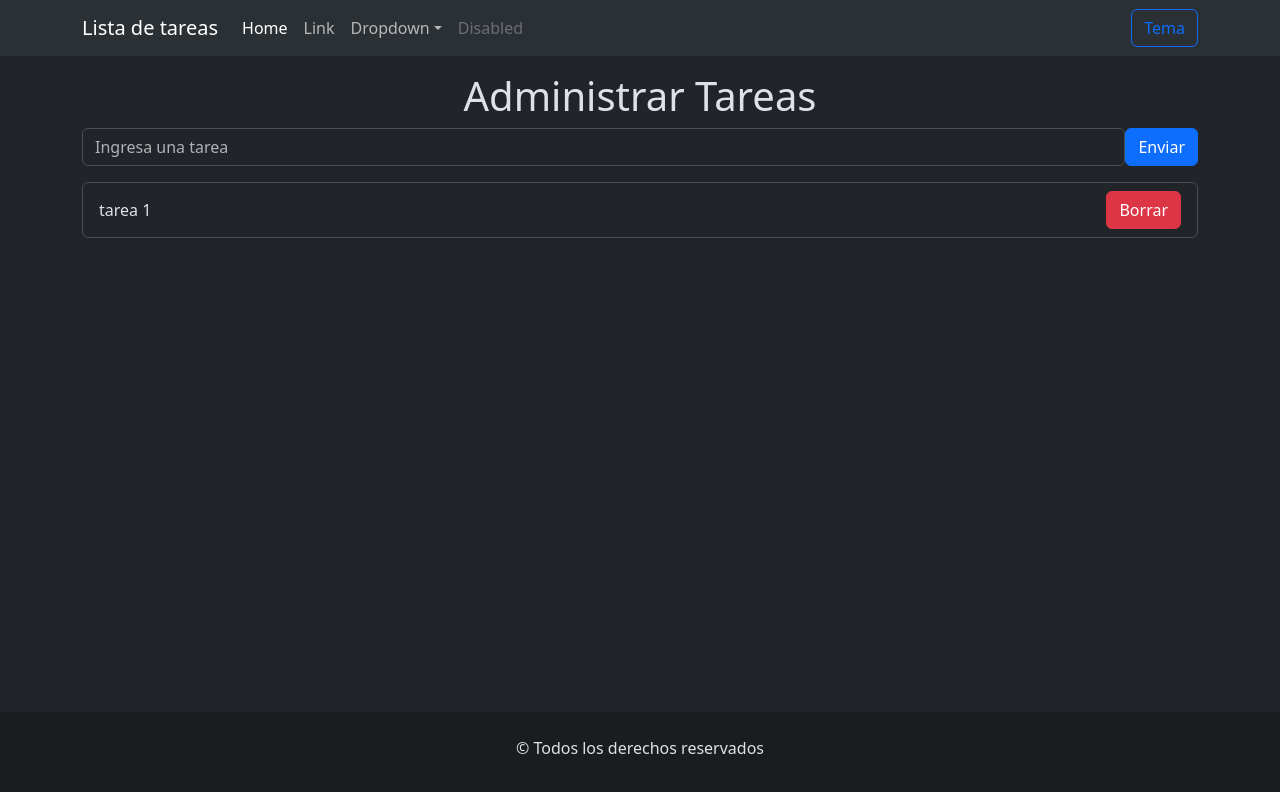
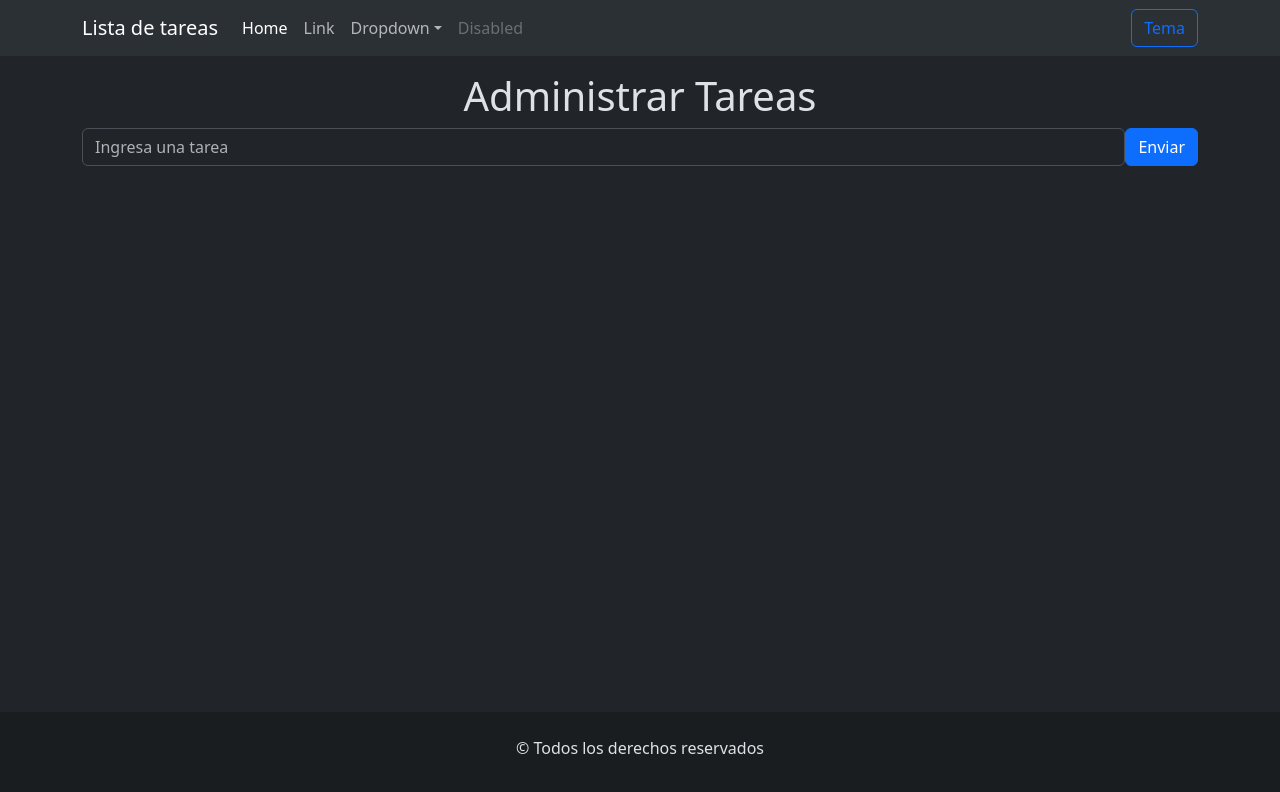
Before and after one commit to rollingcodeschool/listaTareas-c23, a React (Vite) app: page / in a window 1280 px wide. Shown: the top 792 px of the page. Built offline with nearby package versions, Linux system fonts and the light colour scheme.

Commit message:
enviamos por props el arrayTareas y lo mapeamos

```diff
--- a/src/components/FormularioTarea.jsx
+++ b/src/components/FormularioTarea.jsx
@@ -34,7 +34,7 @@ const handleSubmit = (e)=>{
           <button className="btn btn-primary">Enviar</button>
         </div>
       </form>
-      <ListaTarea></ListaTarea>
+      <ListaTarea arrayTareasProps={arrayTareas}></ListaTarea>
     </section>
   );
 };
--- a/src/components/ListaTarea.jsx
+++ b/src/components/ListaTarea.jsx
@@ -1,9 +1,11 @@
 import ItemTarea from "./ItemTarea";
 
-const ListaTarea = () => {
+const ListaTarea = ({arrayTareasProps}) => {
   return (
     <ul className="list-group">
-      <ItemTarea></ItemTarea>
+      {
+        arrayTareasProps.map(()=> <ItemTarea></ItemTarea> )
+      }
     </ul>
   );
 };
```
